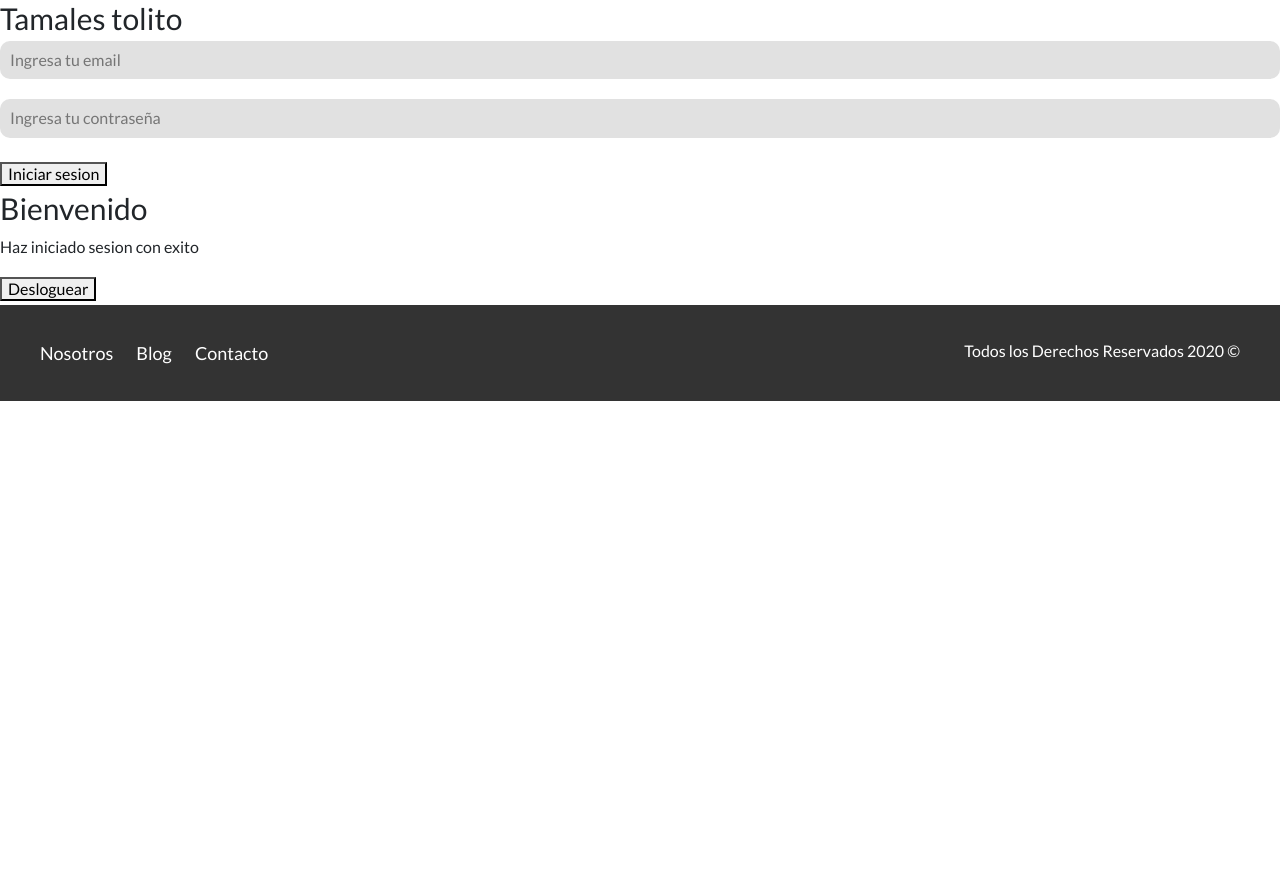
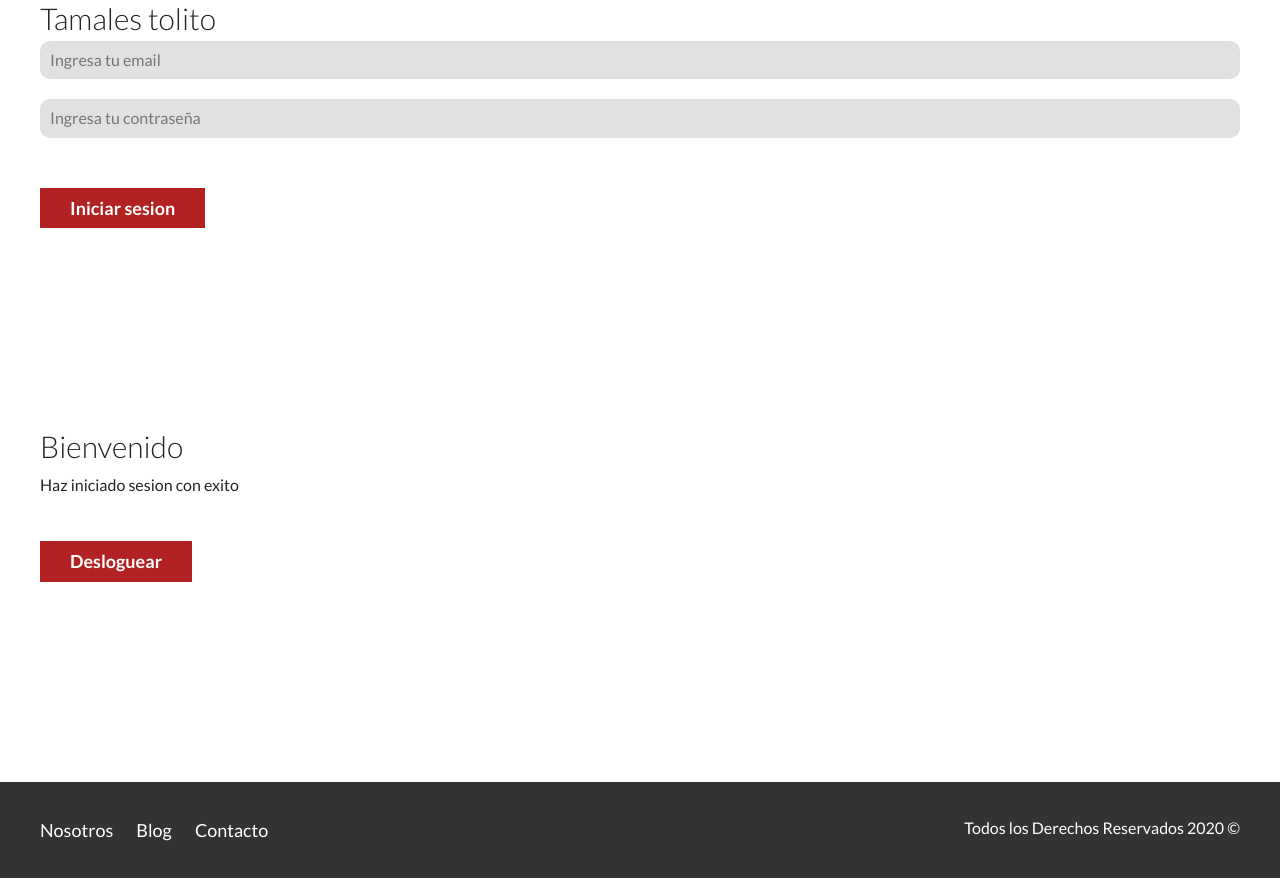
Before and after one commit to DiPa71/Proyecto-final, a PHP site: page /perfill.html in a window 1280 px wide. Shown: the part 140-1018 px from the top of the page. Before the commit the page ends 541 px from the top, so only its background shows below. Run offline with PHP 8.4, Linux system fonts and the light colour scheme; some libraries are stand-ins or nearby versions.

Commit message:
log in con bustrap

```diff
--- a/css/styles.css
+++ b/css/styles.css
@@ -24,6 +24,9 @@ img {
     width: 95%;
     max-width: 120rem; /** = 1200px; **/
     margin: 0 auto;
+}
+.contenedor2{
+    padding-bottom: 20rem;
 }
 h1 {
     font-size: 3.8rem;
@@ -76,6 +79,7 @@ h4 {
         flex: 0 0 auto;
     }
 }
+
 .boton:hover {
     cursor: pointer;
 }
--- a/perfill.html
+++ b/perfill.html
@@ -39,18 +39,18 @@
 
     </header>
 
-    <div id="login_div" class="main-div">
-      <h3>Tamales tolito</h3>
+    <div id="login_div" class="main-div contenedor contenedor2">
+      <h3 class="fw-300">Tamales tolito</h3>
       <input type="email" placeholder="Ingresa tu email" id="email_field" />
       <input type="password" placeholder="Ingresa tu contraseña" id="password_field" />
 
-      <button onclick="login()">Iniciar sesion</button>
+      <button onclick="login()" class="boton boton-verde">Iniciar sesion</button>
     </div>
 
-    <div id="user_div" class="loggedin-div">
-      <h3>Bienvenido</h3>
+    <div id="user_div" class="loggedin-div contenedor contenedor2">
+      <h3 class="fw-300">Bienvenido</h3>
       <p id="user_para">Haz iniciado sesion con exito</p>
-      <button onclick="logout()">Desloguear</button>
+      <button onclick="logout()" class="boton boton-verde">Desloguear</button>
     </div>
 
 
```
